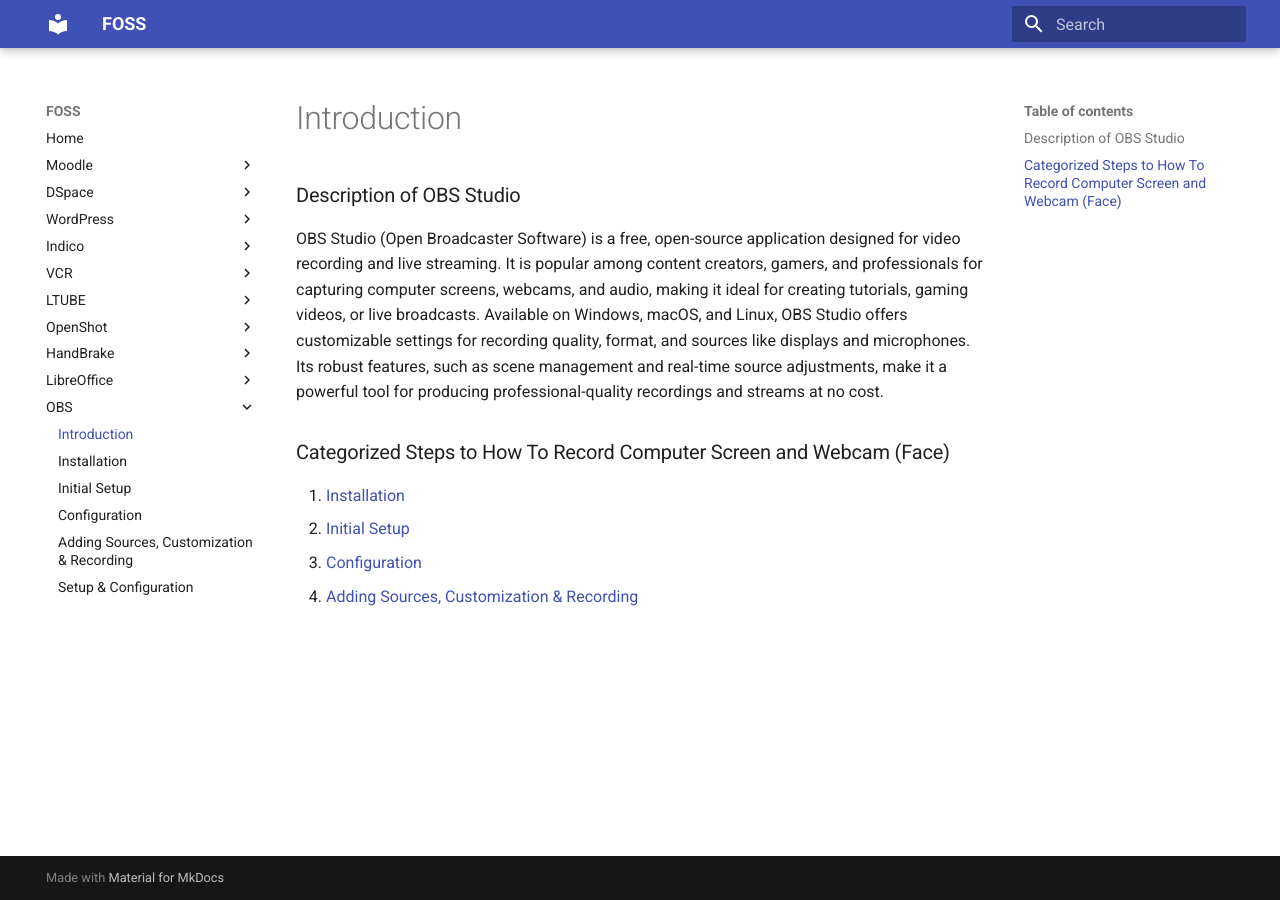
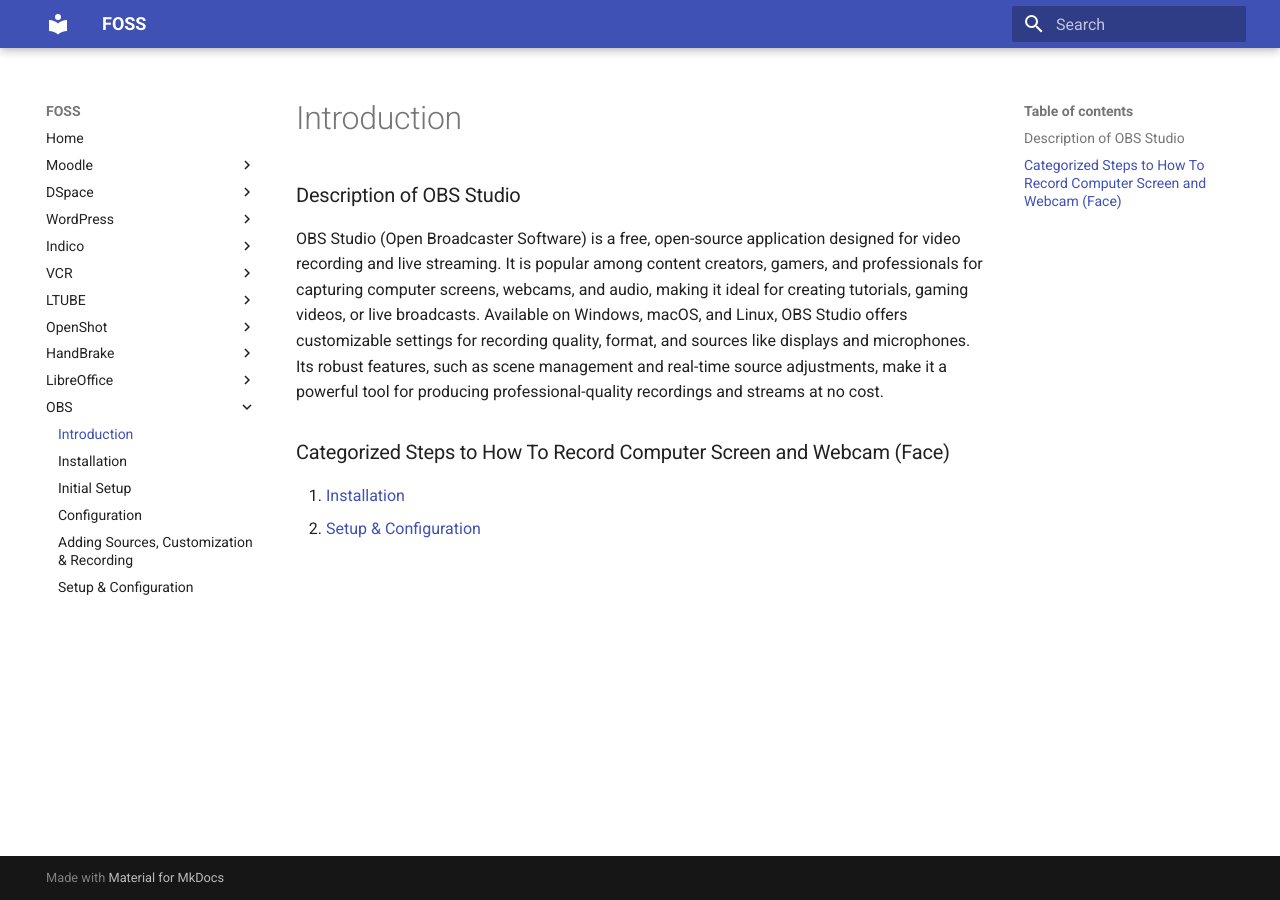
Before and after one commit to LEARN-LK/FOSS-LABWORK-HOST, an MkDocs documentation site: the page built from docs/obs/README.md, in a window 1280 px wide. Built offline with MkDocs 1.6.1 and Material for MkDocs 9.7.7, drawn with Linux system fonts in a browser that asks for light colours.

Commit message:
Update README.md

```diff
--- a/docs/obs/README.md
+++ b/docs/obs/README.md
@@ -4,6 +4,4 @@
 ### Categorized Steps to How To Record Computer Screen and Webcam (Face)
 
 1. [Installation](Installation)
-2. [Initial Setup](Initial-Setup)
-3. [Configuration](Configuration)
-4. [Adding Sources, Customization & Recording](Adding-Sources)
+2. [Setup & Configuration](Setup&Configuration)
```
